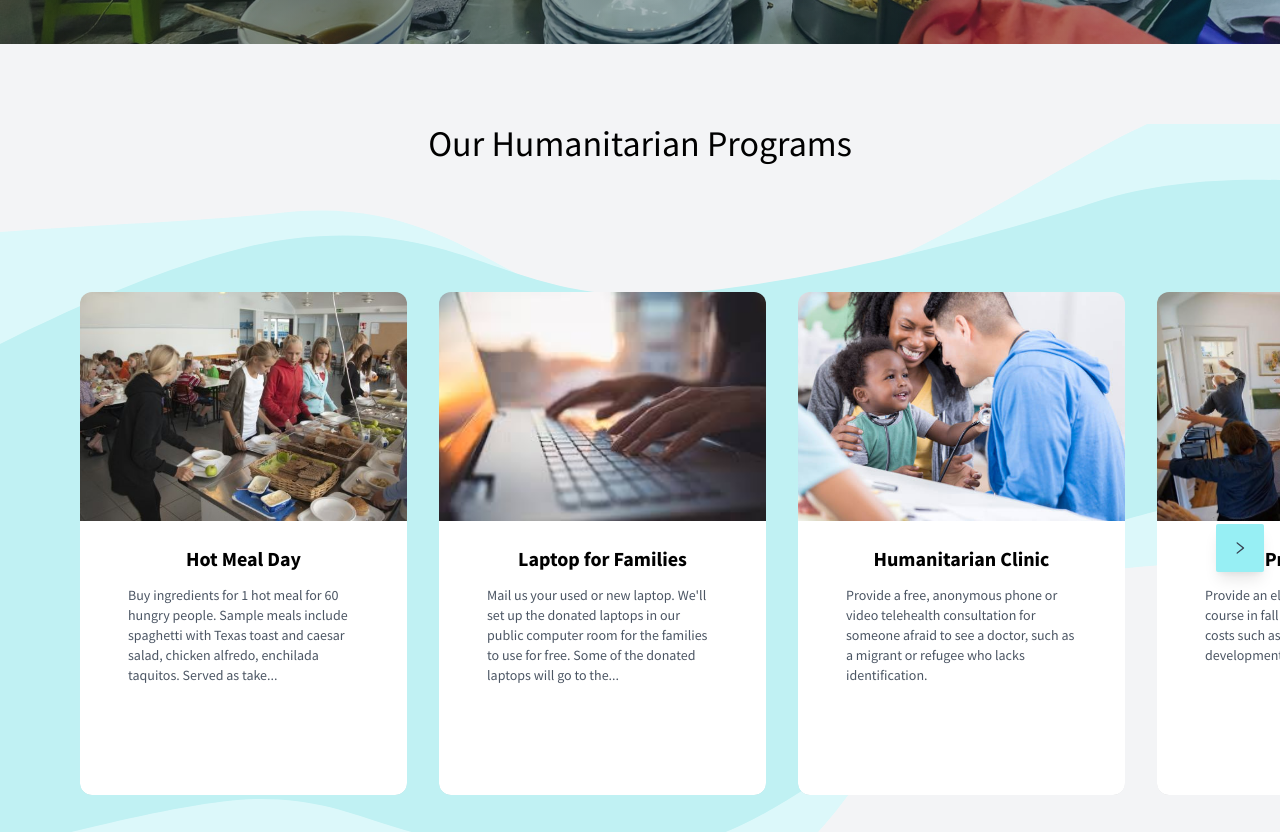
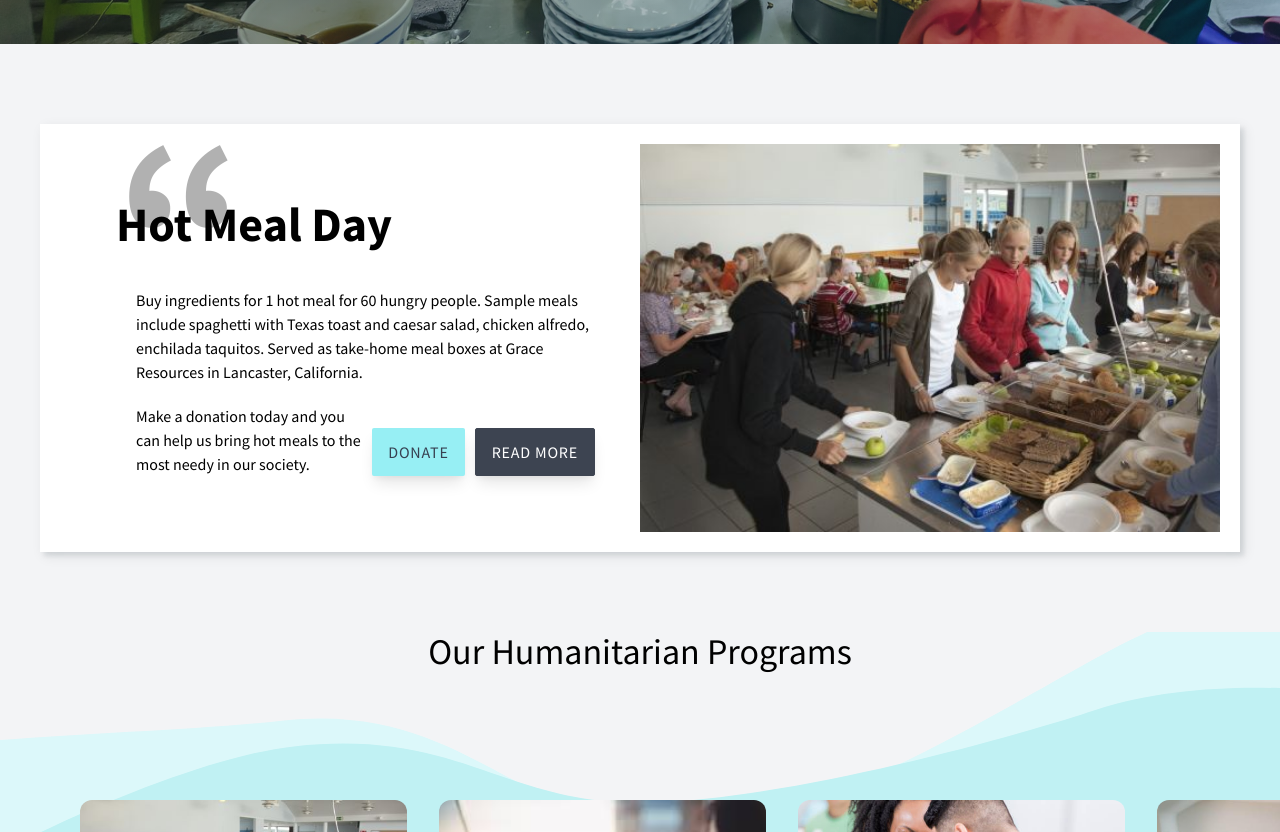
Before and after one commit to margaritahumanitarian/helpafamily, a Next.js app: page / in a window 1280 px wide. Shown: the part 700-1532 px from the top of the page. Built offline with nearby package versions, Linux system fonts and the light colour scheme.

Commit message:
added hotmealdaysection into the home layout

```diff
--- a/pages/index.js
+++ b/pages/index.js
@@ -1,10 +1,12 @@
 import React from 'react';
 import cards from '../data/homeCardsData.json';
 
-import Card from '@components/Card';
+import Card from '../components/Card';
 import CardsLayout from '../components/CardsLayout';
+import HotMealDaySection from '../components/HotMealDaySection';
 import PrimaryLayout from '../components/PrimaryLayout';
 import heroImages from 'constants/heroImages';
+
 export const getStaticProps = async () => {
   const date = new Date();
   const selectedImage = date.getDay();
@@ -18,6 +20,7 @@ export const getStaticProps = async () => {
 export default function Home({ image }) {
   return (
     <PrimaryLayout image={image} inNeed main>
+      <HotMealDaySection />
       <CardsLayout description="Our Humanitarian Programs">
         {cards.data.map((cardData) => (
           <Card key={cardData.key} {...cardData} />
```
